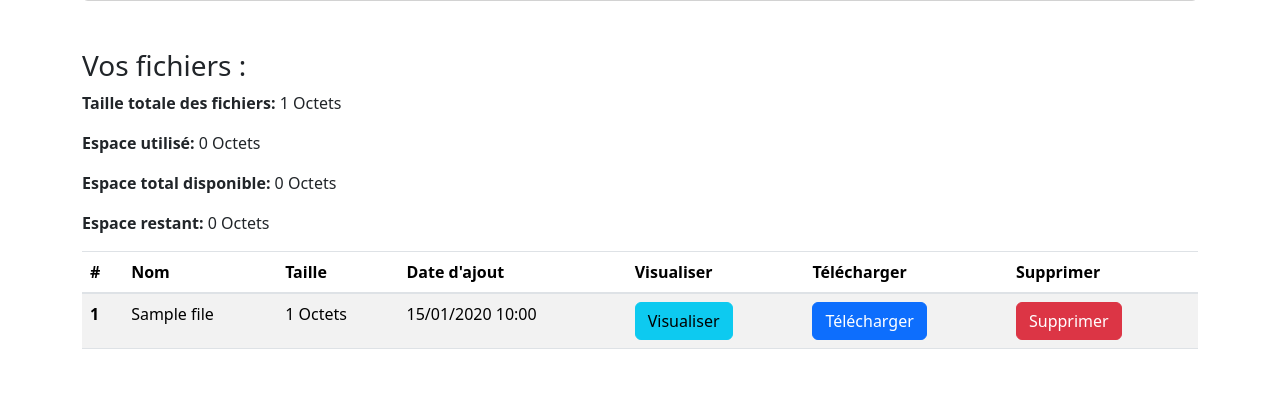
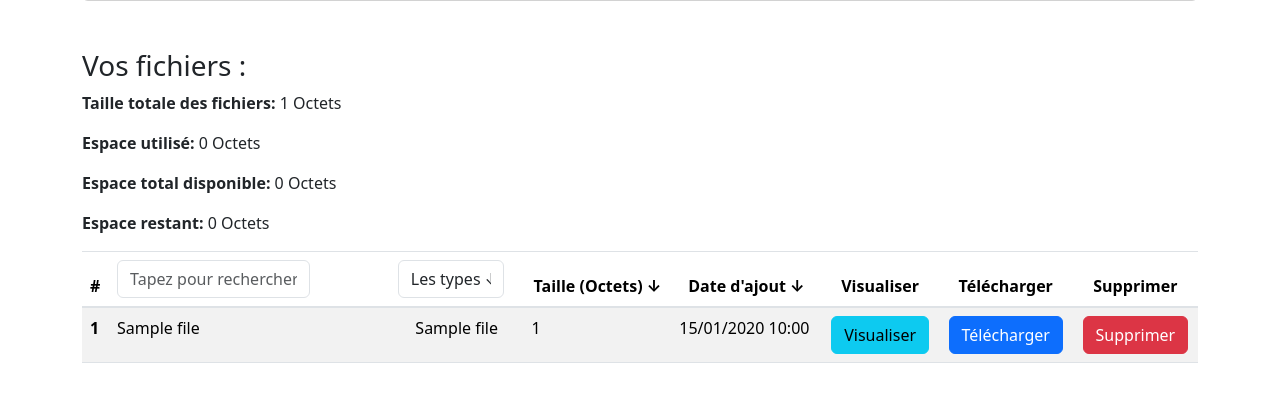
Before and after one commit to flenn77/SavingSafe, a Symfony app: template templates/file/index.html.twig in a window 1280 px wide. Shown: the part 262-664 px from the top of the page. Run offline with Twig, Linux system fonts and the light colour scheme; the template is opened without the code that fills it: most values are stand-ins (such as "Sample title", 1, 10 or a date in 2020); form fields are guessed from the names that the template uses; some libraries are stand-ins or nearby versions.

Commit message:
adding filter type

```diff
--- a/src/Controller/FileController.php
+++ b/src/Controller/FileController.php
@@ -85,6 +85,10 @@ class FileController extends AbstractController
             'files' => $allFiles,
         ]);
     }
+
+
+
+
 
     #[Route('/file/delete/{id}', name: 'file_delete', methods: ['POST'])]
     public function delete(int $id, FileRepository $fileRepository, EntityManagerInterface $entityManager): Response
--- a/src/Repository/FileRepository.php
+++ b/src/Repository/FileRepository.php
@@ -99,6 +99,8 @@ class FileRepository extends ServiceEntityRepository
         return $queryBuilder->getQuery()->getResult();
     }
 
+
+
 //    /**
 //     * @return File[] Returns an array of File objects
 //     */
--- a/templates/file/index.html.twig
+++ b/templates/file/index.html.twig
@@ -41,8 +41,16 @@
     </div>
 </div>
 
+
 <div class="container mt-5">
+
+
     <h3>Vos fichiers :</h3>
+
+
+
+
+
 
     {# Calculer la taille totale des fichiers #}
     {% set totalSize = 0 %}
@@ -65,12 +73,32 @@
     <thead>
         <tr>
             <th scope="col">#</th>
-                <th scope="col">Nom</th>
-                <th scope="col" class="sortable" id="sizeFileColumn">Taille</th>
-                <th scope="col" class="sortable" id="dateAdded">Date d'ajout</th>
-                <th scope="col">Visualiser</th>
-                <th scope="col">Télécharger</th>
-                <th scope="col">Supprimer</th>
+            <th scope="col">
+                <div class="row text-center">
+                    <div class="col-md-9 offset-md-0">
+                        <input type="text" class="form-control" id="fileSearchInput" placeholder="Tapez pour rechercher...">
+                    </div>
+                </div>
+            </th>
+            <th scope="col">
+
+
+                <div class="row text-center">
+                    <div class="col-md-11 offset-md-0">
+                        <select class="form-control" id="fileTypeFilter">
+                        <!-- Les options seront ajoutées dynamiquement par JavaScript -->
+                        <option value="all">Les types  &darr;</option>
+                    </select>
+                    </div>
+                </div>
+
+
+            </th>
+            <th scope="col"class="text-center sortable"  id="sizeFileColumn">Taille (Octets) &darr;</th>
+            <th scope="col" class="text-center sortable" id="dateAdded">Date d'ajout &darr;</th>
+            <th scope="col" class="text-center">Visualiser</th>
+            <th scope="col" class="text-center">Télécharger</th>
+            <th scope="col" class="text-center">Supprimer</th>
         </tr>
     </thead>
     <tbody>
@@ -78,15 +106,19 @@
         <tr>
             <th scope="row">{{ loop.index }}</th>
             <td>{{ file.name }}</td>
-                <td>{{ file.size }} Octets</td>
+            <td class="text-center">
+                {% set fileExtension = file.name|split('.')|last %}
+                {{ fileExtension }}
+            </td>
+            <td>{{ file.size }}</td>
             <td>{{ file.date|date('d/m/Y H:i') }}</td>
-                <td>
+            <td class="text-center">
                 <a href="{{ path('app_file_view', {'id': file.id}) }}" class="btn btn-info">Visualiser</a>
-                </td>
-                <td>
+            </td >
+            <td class="text-center">
                 <a href="{{ path('file_download', {'id': file.id}) }}" class="btn btn-primary">Télécharger</a>
             </td>
-                <td>
+            <td class="text-center">
                 <form action="{{ path('file_delete', {'id': file.id}) }}" method="post" onsubmit="return confirmDelete();">
                     <button type="submit" class="btn btn-danger">Supprimer</button>
                 </form>
@@ -101,4 +133,47 @@
     </tbody>
 </table>
 </div>
+
+
+<script>
+    document.addEventListener("DOMContentLoaded", function() {
+        const fileTypeFilter = document.getElementById('fileTypeFilter');
+        const tableRows = document.querySelectorAll('table tbody tr');
+        const fileTypes = new Set();
+
+        tableRows.forEach(row => {
+            const fileName = row.querySelector('td:nth-child(2)').textContent;
+            const fileExtension = fileName.slice(((fileName.lastIndexOf(".") - 1) >>> 0) + 2);
+
+            fileTypes.add(fileExtension);
+        });
+
+        fileTypes.forEach(type => {
+            const option = document.createElement('option');
+            option.value = type;
+            option.textContent = type;
+            fileTypeFilter.appendChild(option);
+        });
+
+        document.getElementById('fileSearchInput').addEventListener('input', filterFiles);
+        fileTypeFilter.addEventListener('change', filterFiles);
+
+        function filterFiles() {
+            const searchTerm = document.getElementById('fileSearchInput').value.toLowerCase();
+            const selectedType = fileTypeFilter.value;
+
+            tableRows.forEach(row => {
+                const fileName = row.querySelector('td:nth-child(2)').textContent.toLowerCase();
+                const fileExtension = fileName.slice(((fileName.lastIndexOf(".") - 1) >>> 0) + 2);
+
+                if ((fileName.includes(searchTerm) || searchTerm === "") && (fileExtension === selectedType || selectedType === "all")) {
+                    row.style.display = '';
+                } else {
+                    row.style.display = 'none';
+                }
+            });
+        }
+    });
+
+</script>
 {% endblock %}
```
Also changed, not shown: assets/app.js (+16 -0 lines). Lines whose indentation alone changed are shown as unchanged.
